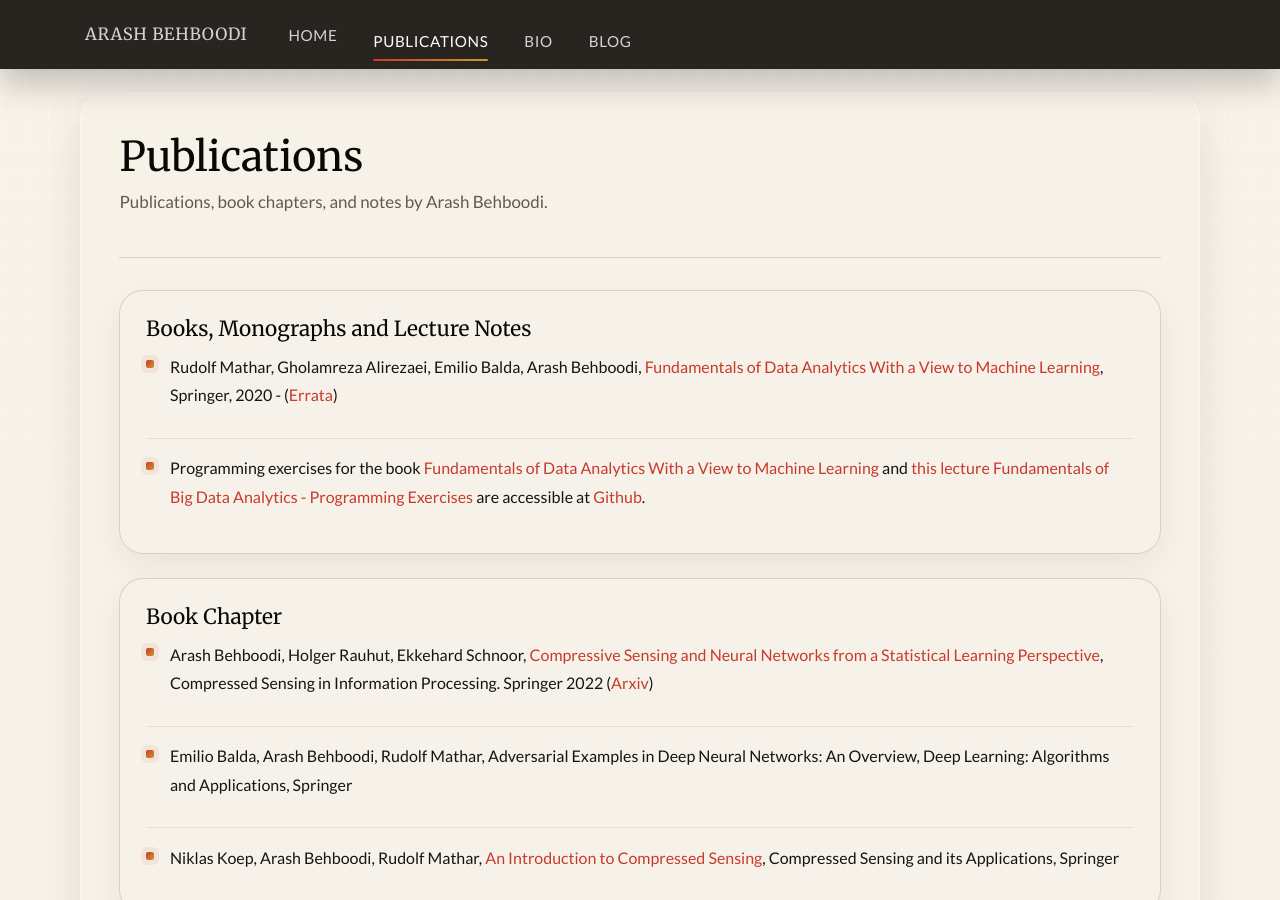
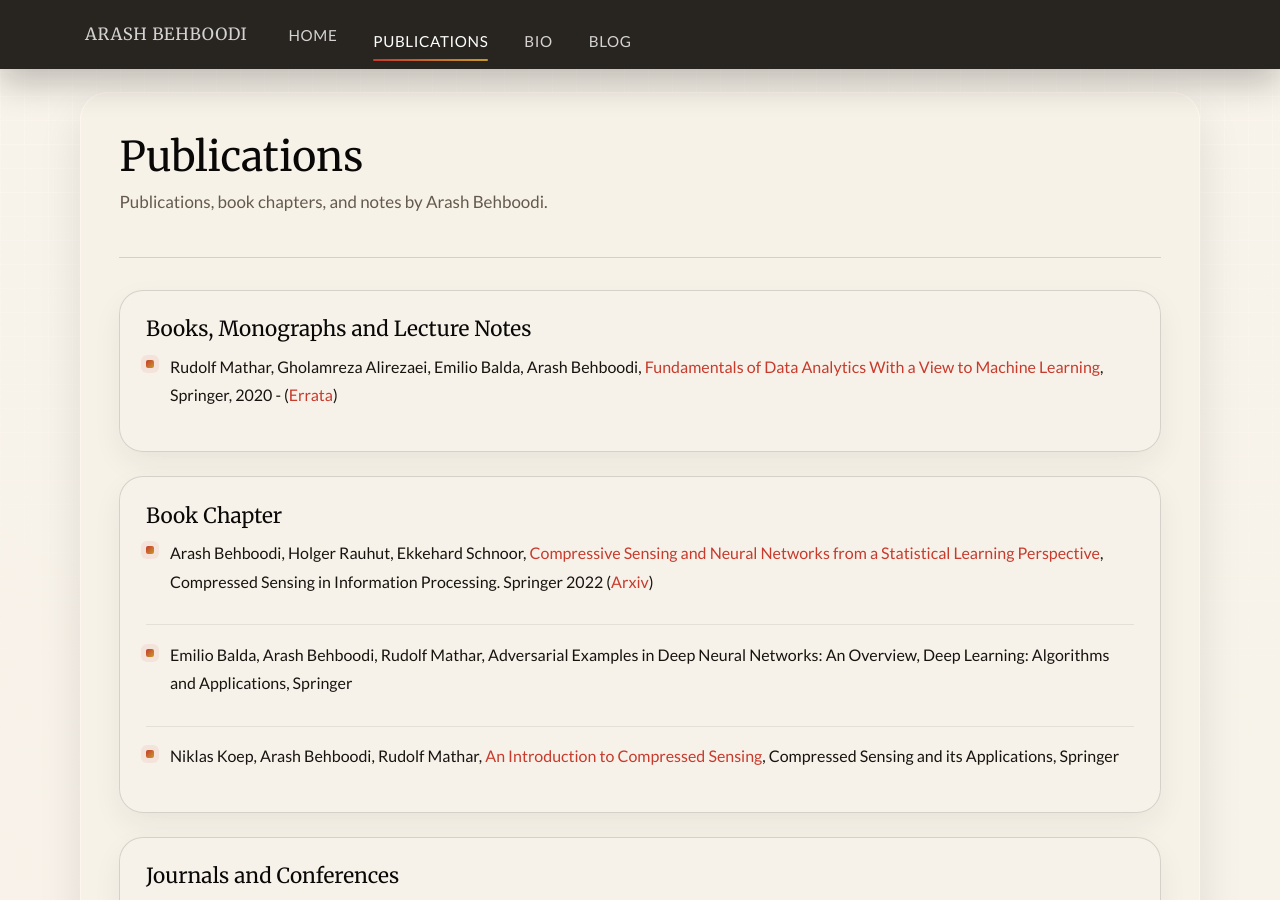
Before and after one commit to arashbehboodi/arashbehboodi.github.io, a Jekyll site: the page built from publication.html, in a window 1280 px wide and 900 px high. Built offline with Jekyll 4.4.1, drawn with Linux system fonts in a browser that asks for light colours.

Commit message:
updated publications

```diff
--- a/publication.html
+++ b/publication.html
@@ -11,7 +11,6 @@ description: Publications, book chapters, and notes by Arash Behboodi.
    Arash Behboodi,
    <a href="https://www.springer.com/gp/book/9783030568306?gclid=CjwKCAjwq7aGBhADEiwA6uGZpw6Xc6T8oz4xZMPW4mNAOzenwfG07EU0sYLp5U10aZb2tZVgmmjg6BoCVwkQAvD_BwE">Fundamentals of
     Data Analytics With a View to Machine Learning</a>, Springer, 2020 - (<a href="{{ '/src/Errata_of_FBDA_Book.pdf' | relative_url }}">Errata</a>)</p></li>
-<li><p>Programming exercises  for the book <a href="https://www.springer.com/gp/book/9783030568306?gclid=CjwKCAjwq7aGBhADEiwA6uGZpw6Xc6T8oz4xZMPW4mNAOzenwfG07EU0sYLp5U10aZb2tZVgmmjg6BoCVwkQAvD_BwE">Fundamentals of Data Analytics With a View to Machine Learning</a> and <a href="https://www.ti.rwth-aachen.de/teaching/BigData/ws1718/">this lecture</a>  <a href="{{ '/src/papers/PythonExercise.pdf' | relative_url }}">Fundamentals of Big Data Analytics - Programming Exercises</a> are accessible at <a href="https://github.com/arashbehboodi/PythonFBDA">Github</a>. </p></li>
 </ul>
 </section>
 
```
